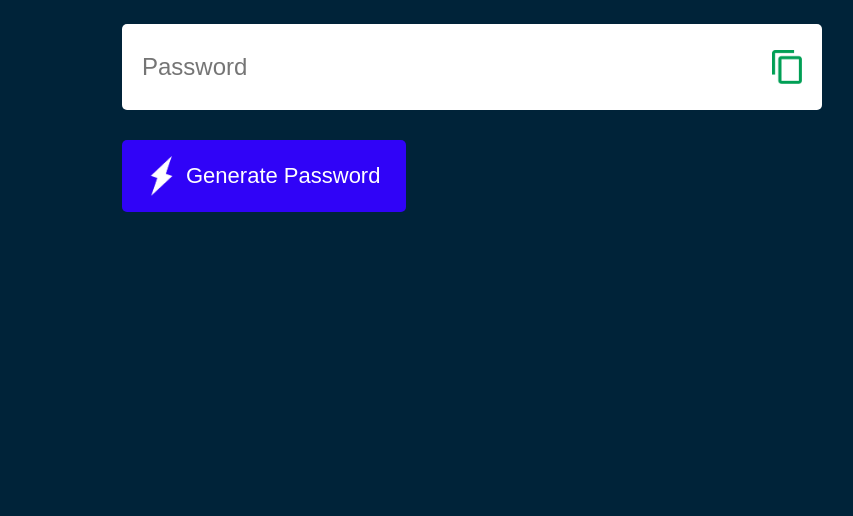
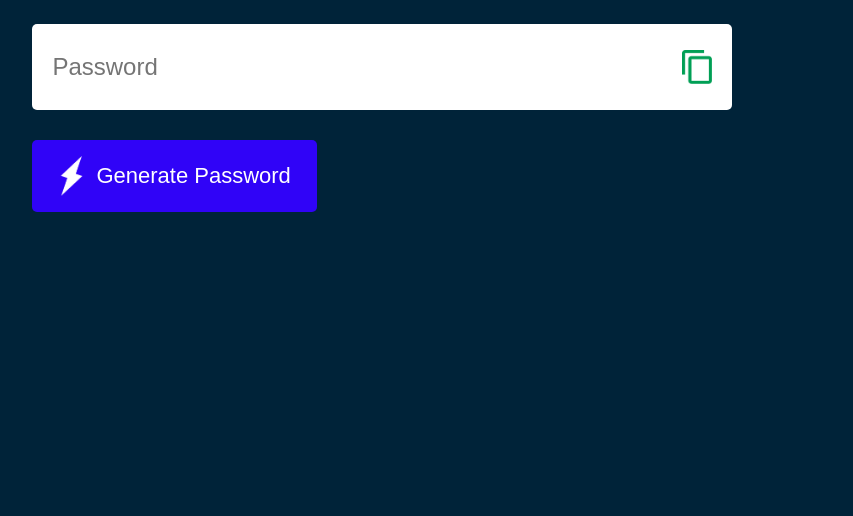
Before and after one commit to user-nyctophile/Random-Password-Generator, a plain HTML site: page index.html in a window 1280 px wide. Shown: the part 284-800 px from the top of the page, without its empty margins (326-1179 px from the left). Drawn offline with Linux system fonts and the light colour scheme.

Commit message:
First Commit

```diff
--- a/style.css
+++ b/style.css
@@ -11,7 +11,7 @@ body{
 }
 
 .container{
-    margin-left: 35%;
+    margin-left: 28%;
     margin-top: 12%;
     width: 90%;
     max-width: 700px;
```
